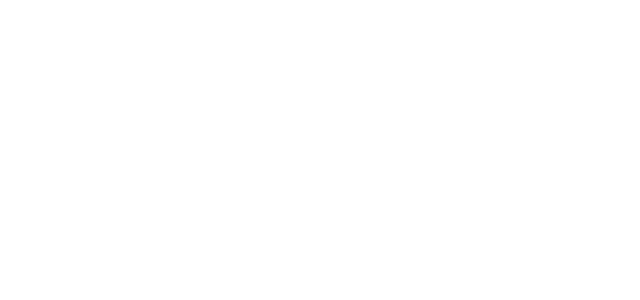
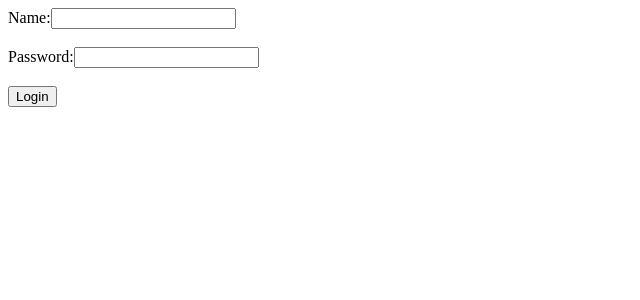
Before and after one commit to acciojob/lift-state-up-5-Tusharahuja14, a React app: page / in a window 1280 px wide. Shown: the top 300 px of the page, without its empty margins (0-640 px from the left). Built offline with nearby package versions, Linux system fonts and the light colour scheme.

Commit message:
change in repo

```diff
--- a/src/components/App.js
+++ b/src/components/App.js
@@ -1,11 +1,18 @@
 
-import React from "react";
+import React, { useState } from "react";
 import './../styles/App.css';
+import LoginForm from "./LoginForm";
 
 const App = () => {
+  const[isLoggedIn,setIsLoggedIn]=useState(false);
   return (
     <div>
         {/* Do not remove the main div */}
+        {isLoggedIn?
+        <h1>You are logged in!</h1>:
+        <LoginForm setIsLoggedIn={setIsLoggedIn}/>
+        }
+
     </div>
   )
 }
--- /dev/null
+++ b/src/components/LoginForm.js
@@ -0,0 +1,27 @@
+import React, { useState } from 'react'
+
+const LoginForm = ({setIsLoggedIn}) => {
+const[name,setName]=useState("");
+const[password,setPassword]=useState("")
+const handlesubmit=(e)=>{
+    e.preventDefault();
+    setIsLoggedIn(true);
+}
+  return (
+    <div>
+        <form onSubmit={handlesubmit}>
+<label htmlFor="name">Name:</label>
+    <input type="text" id="name" onChange={(e)=>setName(e.target.value)}/>
+    <br/>
+    <br/>
+    <label htmlFor="password">Password:</label>
+    <input type="password" id="password" onChange={(e)=>setPassword(e.target.value)}/>
+    <br/>
+    <br/>
+    <button type='submit'>Login</button>
+    </form>
+    </div>
+  )
+}
+
+export default LoginForm;
```
Also changed, not shown: 1 other file (tests, documents, lock files or other folders).
